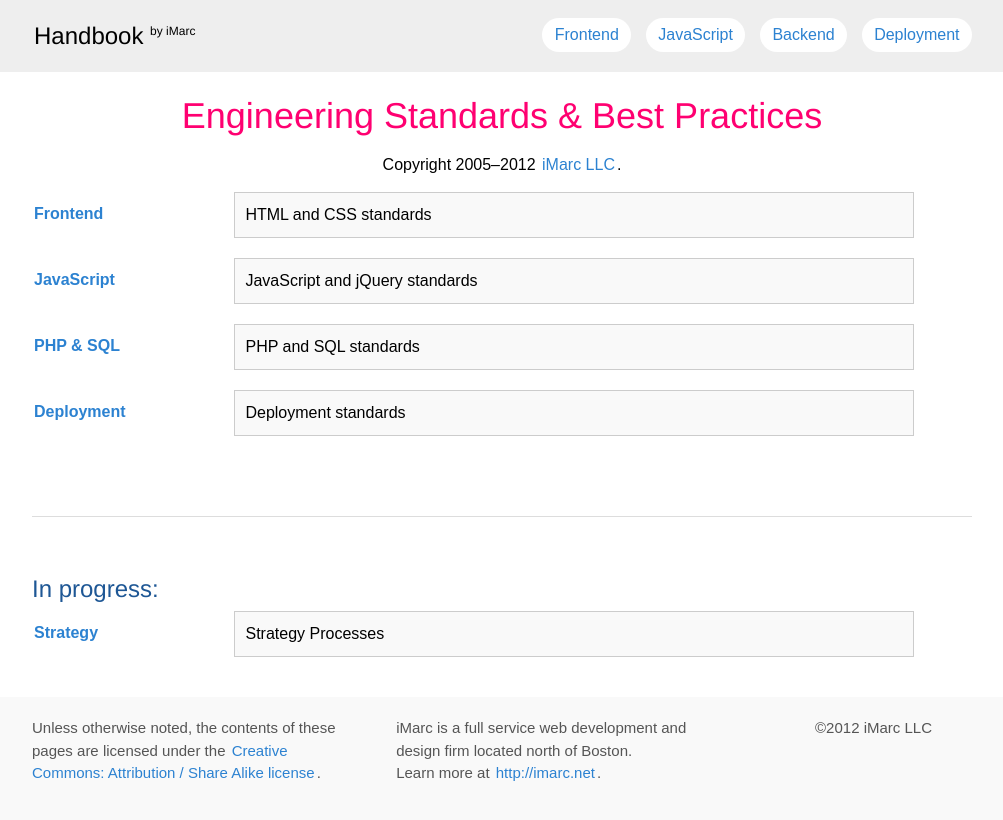
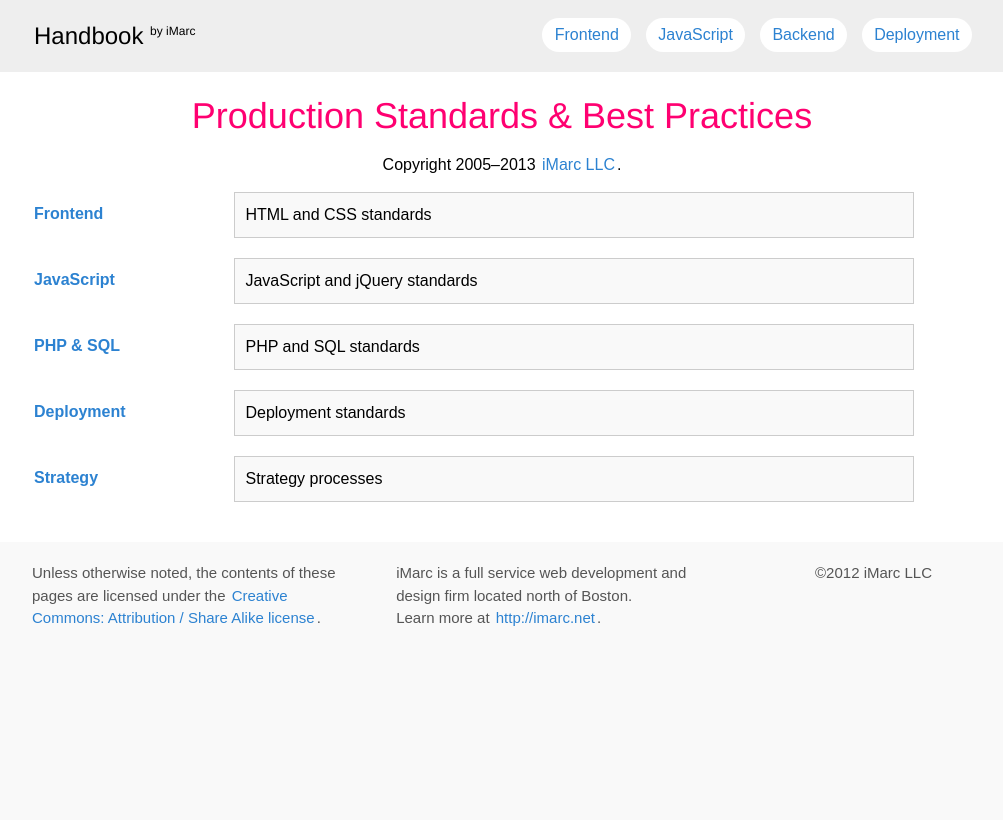
Before and after one commit to imarc/handbook, a Jekyll site: the page built from index.markdown, in a window 1280 px wide. Shown: the top 820 px of the page, without its empty margins (138-1141 px from the left). Built offline with Jekyll 4.4.1, drawn with Linux system fonts in a browser that asks for light colours; nearby versions of some CDN libraries.

Commit message:
Strategy exits beta. Updated copyright dates. Changed index h1 to "Production Standards" (from "Engineering Standards")

```diff
--- a/index.markdown
+++ b/index.markdown
@@ -3,22 +3,25 @@
 layout: notoc
 ---
 
-<h1 class="title">Engineering Standards &amp; Best Practices </h1>
+<h1 class="title">Production Standards &amp; Best Practices </h1>
 <p class="copyright">
-	Copyright 2005‒2012 <a href="http://imarc.net/">iMarc LLC</a>.
+	Copyright 2005‒2013 <a href="http://imarc.net/">iMarc LLC</a>.
 </p>
 
 <dl>
 	<dt><a href="frontend">Frontend</a></dt>
-	<dd>HTML and CSS standards</dd>
+		<dd>HTML and CSS standards</dd>
 	<dt><a href="javascript">JavaScript</a></dt>
-	<dd>JavaScript and jQuery standards</dd>
+		<dd>JavaScript and jQuery standards</dd>
 	<dt><a href="backend">PHP &amp; SQL</a></dt>
-	<dd>PHP and SQL standards</dd>
+		<dd>PHP and SQL standards</dd>
 	<dt><a href="deployment">Deployment</a></dt>
-	<dd>Deployment standards</dd>
+		<dd>Deployment standards</dd>
+    <dt><a href="strategy">Strategy</a></dt>
+	    <dd>Strategy processes</dd>
 </dl>
 
+<!--
 ## In progress:
 
 <dl>
@@ -27,3 +30,4 @@
     </dt>
     <dd>Strategy Processes</dd>
 </dl>
+-->
```
